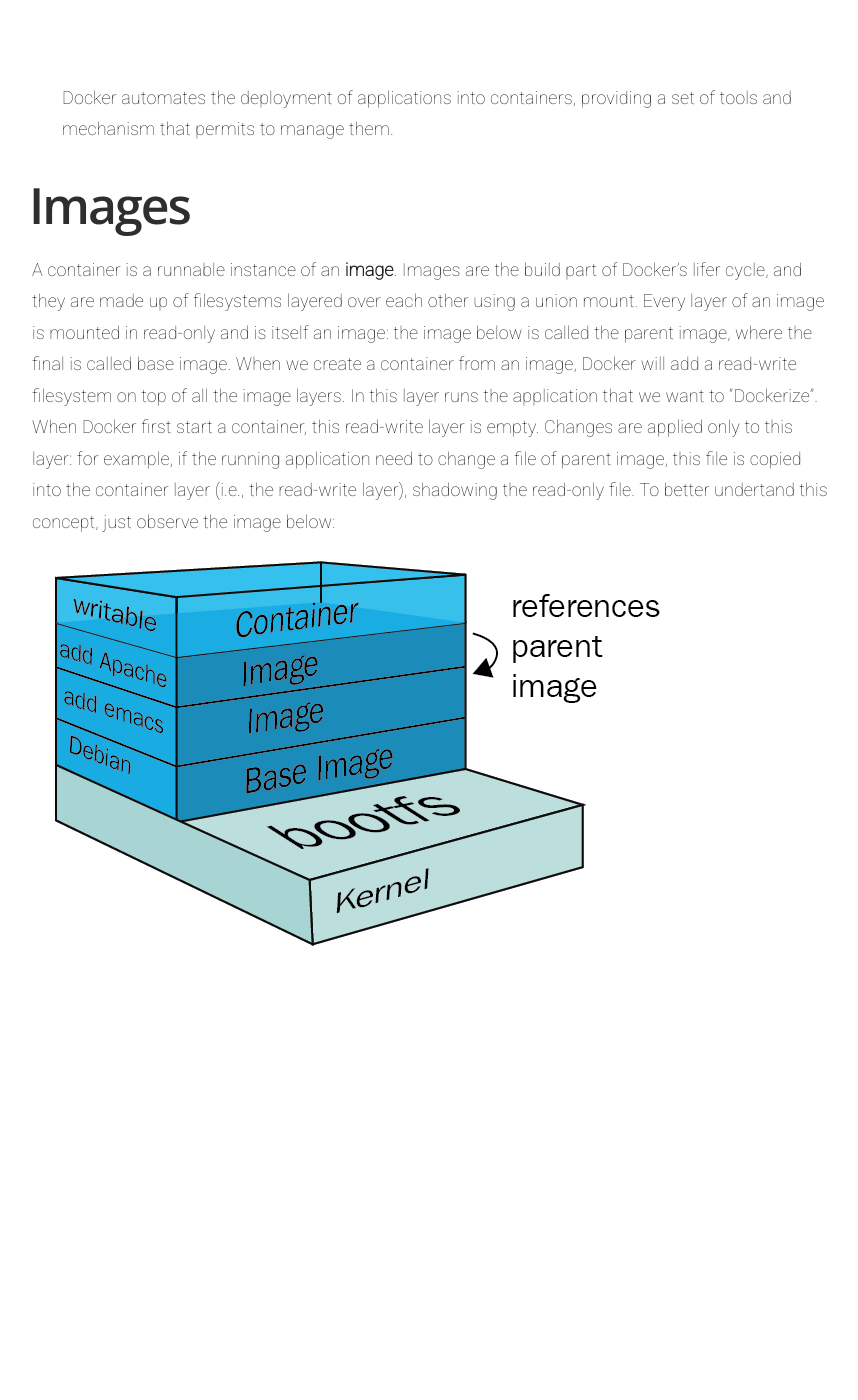
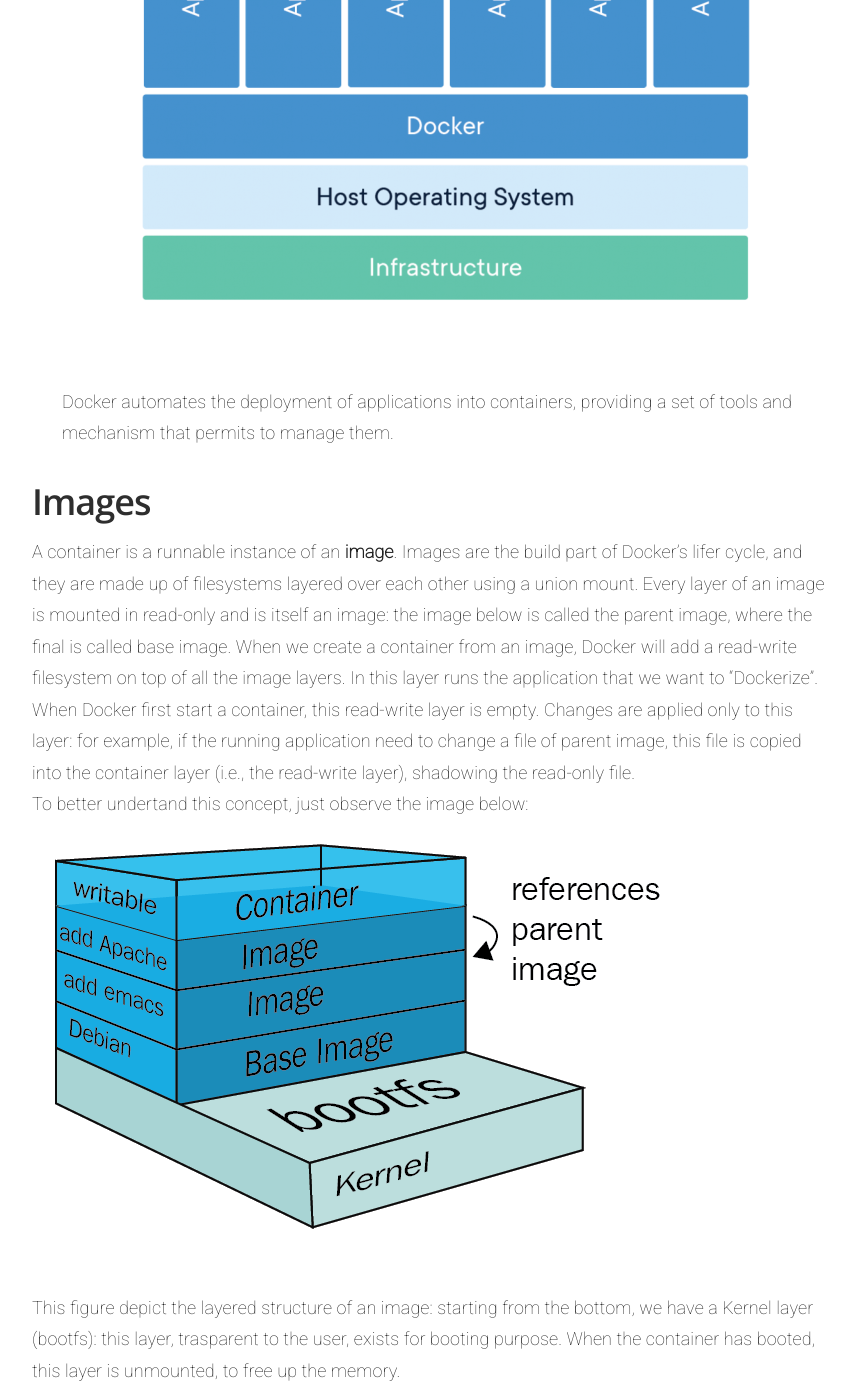
Before and after one commit to giacomozanatta/jekyll-test-1, a Jekyll site: the page built from _docs/docker/introduction.md, in a window 1280 px wide and 1400 px high, scrolled down 1894 px. Shown: the whole window, without its empty margins (358-1216 px from the left). Built offline with Jekyll 4.4.1, drawn with Linux system fonts in a browser that asks for light colours; before the commit the page ends 2924 px from its top, so only the background shows below that; some of the changed text lies outside the part shown.

Commit message:
Fix Docker introduction
Fix Docker introductioin

```diff
--- a/_docs/docker/introduction.md
+++ b/_docs/docker/introduction.md
@@ -26,9 +21,14 @@ Docker containers are:
 ![Docker container]({{ site.baseurl }}/images/docker_container.webp)
 Docker automates the deployment of applications into containers, providing a set of tools and mechanism that permits to manage them.
 
-# Images
+## Images
 A container is a runnable instance of an **image**. Images are the build part of Docker's lifer cycle, and they are made up of filesystems layered over each other using a union mount. Every layer of an image is mounted in read-only and is itself an image: the image below is called the parent image, where the final is called base image.
-When we create a container from an image, Docker will add a read-write filesystem on top of all the image layers. In this layer runs the application that we want to "Dockerize". When Docker first start a container, this read-write layer is empty. Changes are applied only to this layer: for example, if the running application need to change a file of parent image, this file is copied into the container layer (i.e., the read-write layer), shadowing the read-only file. To better undertand this concept, just observe the image below:
+When we create a container from an image, Docker will add a read-write filesystem on top of all the image layers. In this layer runs the application that we want to "Dockerize". When Docker first start a container, this read-write layer is empty. Changes are applied only to this layer: for example, if the running application need to change a file of parent image, this file is copied into the container layer (i.e., the read-write layer), shadowing the read-only file.
+To better undertand this concept, just observe the image below:
 ![Docker image layers]({{ site.baseurl }}/images/docker_image_layers.webp)
 
-[^1]: A daemon is a background process.
+This figure depict the layered structure of an image: starting from the bottom, we have a Kernel layer (bootfs): this layer, trasparent to the user, exists for booting purpose. When the container has booted, this layer is unmounted, to free up the memory.
+
+Then, we will find the Base Image: this represents the starting point of our layered image. Usually, base images are basic or minimal Linux disributions, for example, Ubuntu, Redhat, Centos, Alpine or Debian.
+
+The next layer is the parent image of our image: simply it adds emacs (a CLI text editor) to our base image, Debian. Our image is built on top of debian + emacs and provides an apache http server. The last layer is the read-write layer of the container, and inside of it lives the actual app.
```
Also changed, not shown: other parts of _docs/docker/introduction.md (+4 -9 lines), _docs/docker/containers.md (deleted, +0 -18 lines), _docs/docker/quick_start.md (added, +6 -0 lines), images/docker_desktop.png (added).
